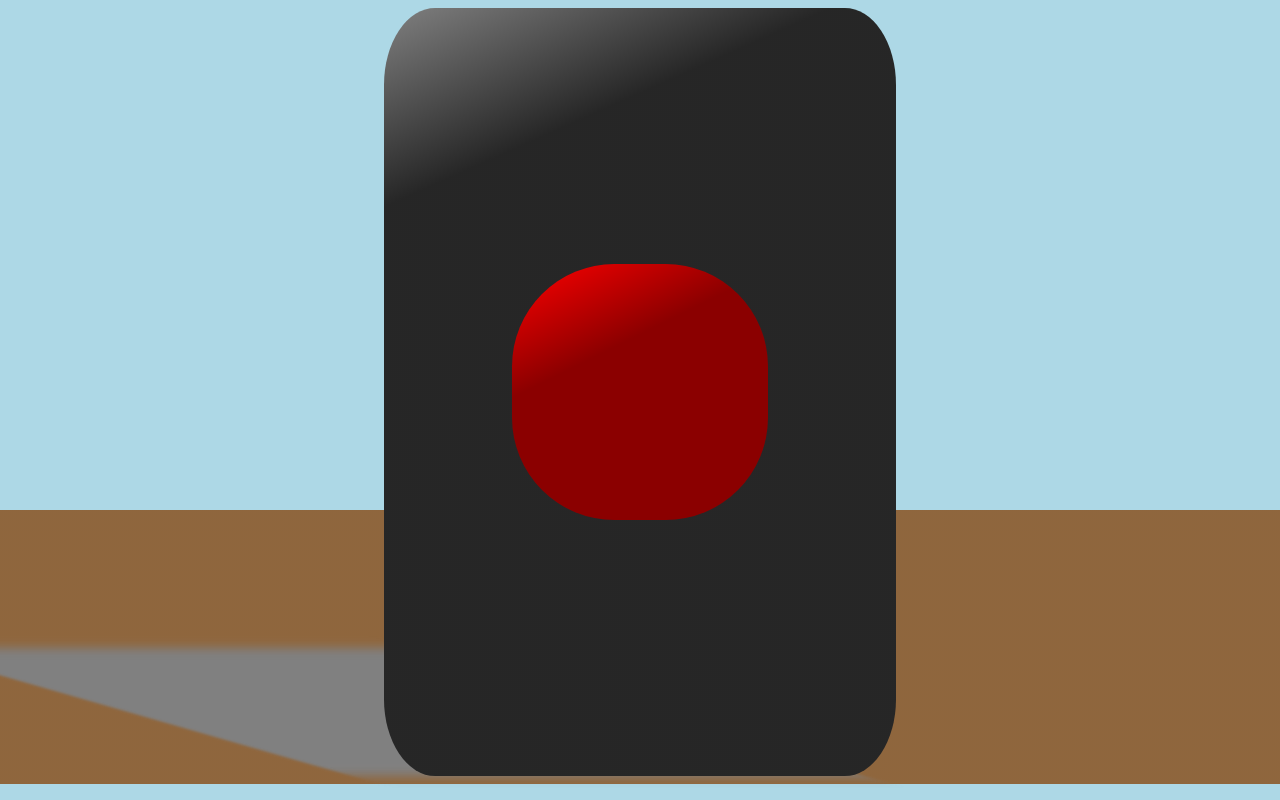
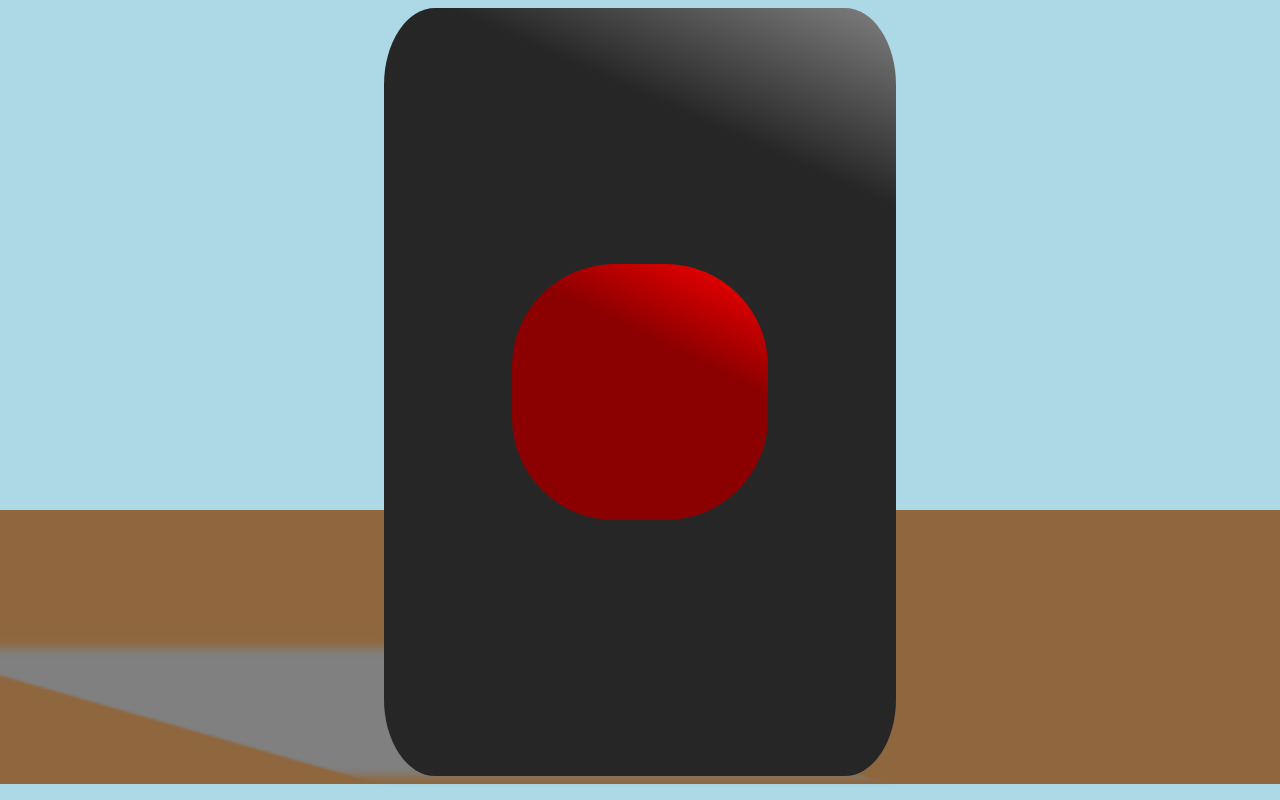
Before and after one commit to Proking73/BOOM, a plain HTML site: page index.html in a window 1280 px wide. Drawn offline with Linux system fonts and the light colour scheme.

Commit message:
Update styles.css

```diff
--- a/styles.css
+++ b/styles.css
@@ -12,7 +12,7 @@
                 align-items:center;
                 justify-content:center;
                 position:relative;
-                background:linear-gradient(156deg, grey, hsl(0 0% 15%) 20%);
+                background:linear-gradient(-156deg, grey, hsl(0 0% 15%) 20%);
                 width:40vw;
                 height:60vw;
             }
@@ -20,7 +20,7 @@
                 border-radius:40%;
                 width:50%;
                 height:20vw;
-                background:linear-gradient(153.6deg ,red, darkred 35%);
+                background:linear-gradient(-153.6deg ,red, darkred 35%);
             }
             .inner:hover {
                 transition:border 0.06s ease-in-out;
```
